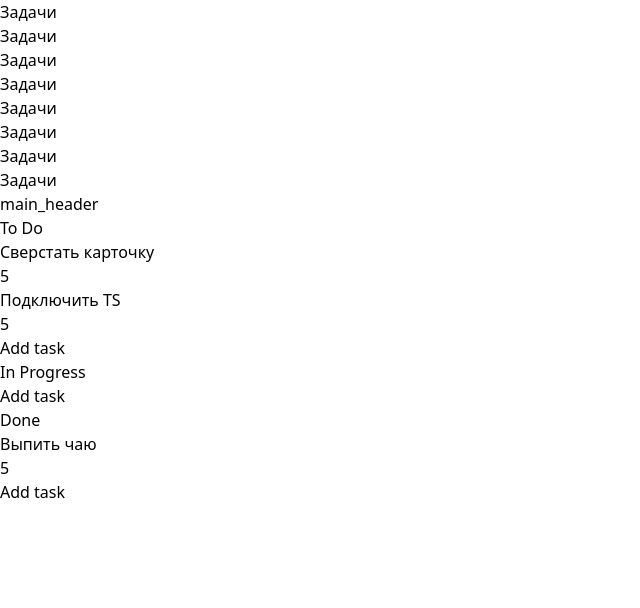
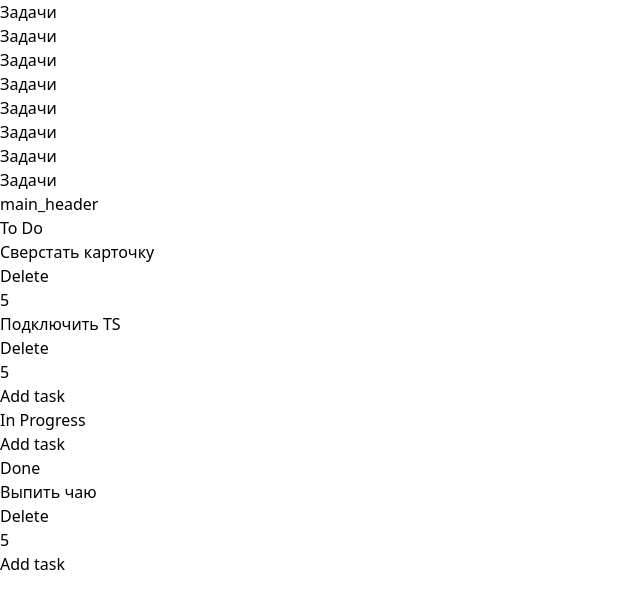
Before and after one commit to M00N77/trello-clone, a React (Vite) app: page / in a window 1280 px wide. Shown: the top 608 px of the page, without its empty margins (0-640 px from the left). Built offline with nearby package versions, Linux system fonts and the light colour scheme.

Commit message:
Realized the deletion of tasks

```diff
--- a/src/App.tsx
+++ b/src/App.tsx
@@ -2,10 +2,6 @@ import { useEffect, useState } from "react";
 import type { Column } from "./types"
 import { DragDropContext, Droppable, Draggable } from "@hello-pangea/dnd";
 import { v4 as uuidv4 } from 'uuid';
-
-
-
-
 
 const initialData: Column[] = [
   {
@@ -45,17 +41,16 @@ function App() {
 
     return initialData
   })
+
   useEffect(() => {
     localStorage.setItem('storedColumns', JSON.stringify(columns))
   }, [columns])
-
 
   const onDragEnd = (result: any) => {
 
     if (!result.destination) {
       return;
     }
-
 
     if (result.source.droppableId === result.destination.droppableId) {
       const tasksList = columns.find((column) => column.id === result.destination.droppableId)?.tasks
@@ -70,8 +65,6 @@ function App() {
             tasks: newTasks
           }
         } else { return column }
-
-
       })
 
       setColumns(newColumns)
@@ -104,11 +97,25 @@ function App() {
       })
 
       setColumns(newColumns)
+    }
+  }
+
+  const handleDeleteTask = (column_id:any,task_id:any) => {
 
 
+    const tasksList = columns.find((column) => column.id === column_id)?.tasks || []
+    const newTasks = tasksList.filter((task)=>task.id!==task_id)
 
-
-    }
+    const newColumns = columns.map((column)=>{
+      if (column.id===column_id) {
+        return{
+          ...column,
+          tasks: newTasks
+        }
+      }
+        return column
+    })
+    setColumns(newColumns)
   }
 
   const handleAddTask = (column_id: any) => {
@@ -141,9 +148,6 @@ function App() {
     setColumns(newColumns)
   }
 
-
-
-
   return (
     <>
 
@@ -168,21 +172,18 @@ function App() {
 
       <main className="flex justify-center items-center">
         <div>
+
           <div>main_header</div>
-
 
           <DragDropContext onDragEnd={onDragEnd} >
             <div className="flex gap-x-10">
 
-
               {columns.map(column => (
-
-
-
 
                 <div className=" flex flex-col  align-top border w-72  shrink-0" key={column.id}>
 
                   <h2 className="text-center px-3 py-2 font-bold">{column.title}</h2>
+
 
                   <Droppable droppableId={column.id}>
 
@@ -200,20 +201,25 @@ function App() {
                             {(provided) => (
                               <li className="flex flex-col"
 
-
                                 ref={provided.innerRef}
                                 {...provided.draggableProps}
                                 {...provided.dragHandleProps}
                               >
+
                                 <div className="shrink-1 border rounded-md bg-slate-50 px-2 py-4">
+                                  <div className="flex justify-between ">
                                   <h3 className="font-bold" >{task.content}</h3>
+                                  <button
+                                  className="  flex justify-center items-center text-center font-bold  rounded-md bg-red-500 text-xs px-2"
+                                  onClick={()=>{handleDeleteTask(column.id,task.id)}}
+                                  >Delete</button>
 
+                                  </div>
                                   <p className="inline-flex p-1 rounded-lg text-red-500  bg-red-100 text-xs font-semibold" >{task.task_time}</p>
+
                                 </div>
-
                               </li>
                             )}
-
                           </Draggable>
                         ))}
                         {provided.placeholder}
@@ -232,9 +238,6 @@ function App() {
 
         </div>
       </main>
-
-
-
     </>
   )
 }
```
